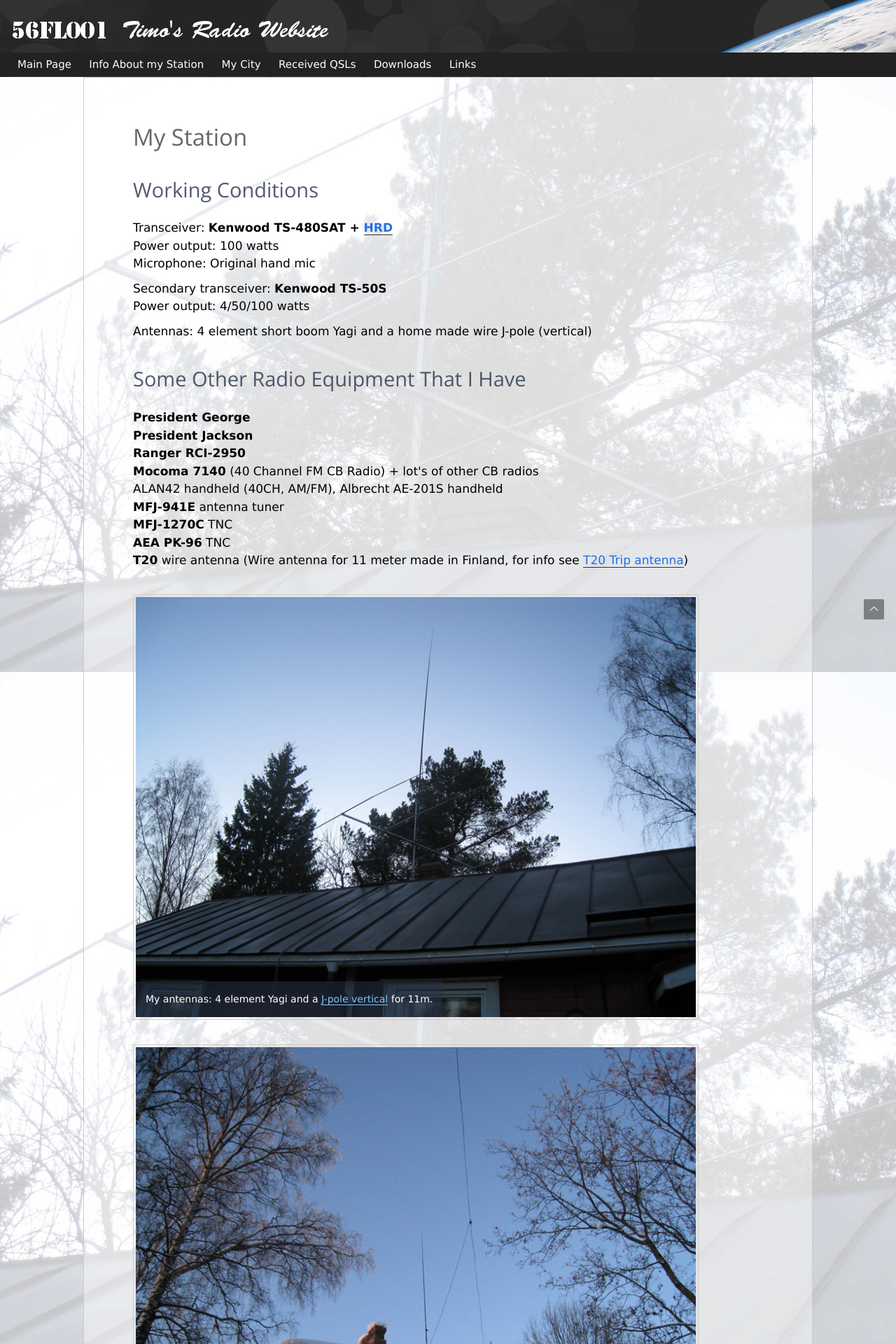
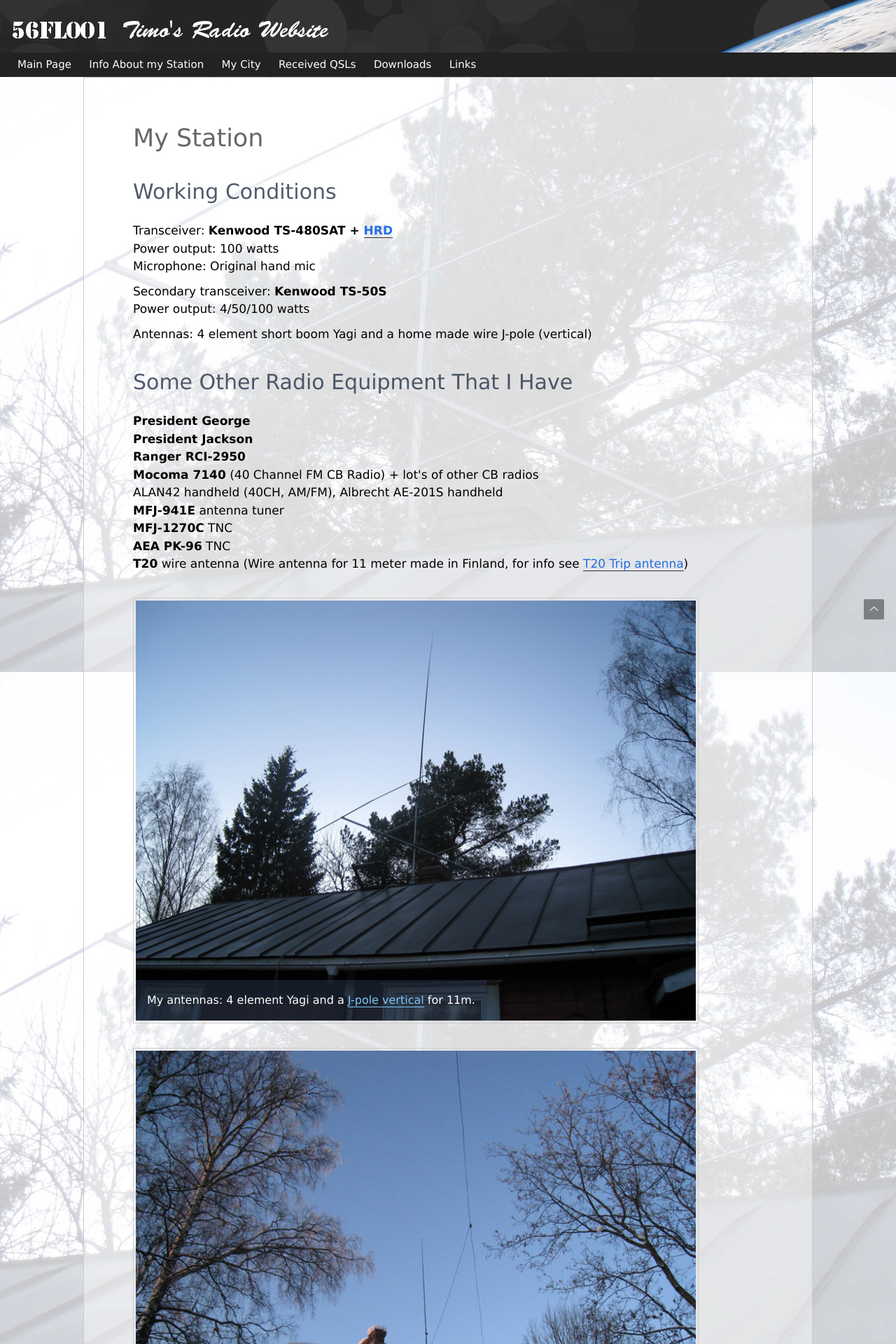
Before and after one commit to teear/56fl001.fldx.org, a Jekyll site: the page built from station.html, in a window 1280 px wide. Shown: the top 1920 px of the page at 70% size. Built offline with Jekyll 4.4.1, drawn with Linux system fonts in a browser that asks for light colours.

Commit message:
Adjusted font sizes

```diff
--- a/css/main.scss
+++ b/css/main.scss
@@ -147,17 +147,17 @@ p {
 
 
 h1, h2 {
-    font-family: "league-gothic", "Open Sans", Verdana, Arial, Helvetica, sans-serif;
+    font-family: "league-gothic", Verdana, Arial, Helvetica, sans-serif;
     font-weight: 400;
     color: rgba(104, 102, 102, 1);
     line-height: 1.2;
 }
 h1 {
-    font-size: 33px;
+    font-size: 35px;
     margin: 25px 0 25px;
 }
 h2 {
-    font-size: 29px;
+    font-size: 30px;
     text-transform: capitalize;
     margin: 38px 0 25px;
     color: #505a6b; /* rgba() fallback for color, does not seem to work in IE 10's IE7 mode (document mode) though, works in IE8 and for background-color in IE7 */
@@ -413,7 +413,7 @@ caption overlapping figure http://codepen.io/adobe/pen/bhoGK
 
   border: 1px solid #ccc;
   padding: 3px;
-  font-size: 14px;
+  font-size: 16px;
   color: #fff;
   margin: 35px 0 0;
 }
```
